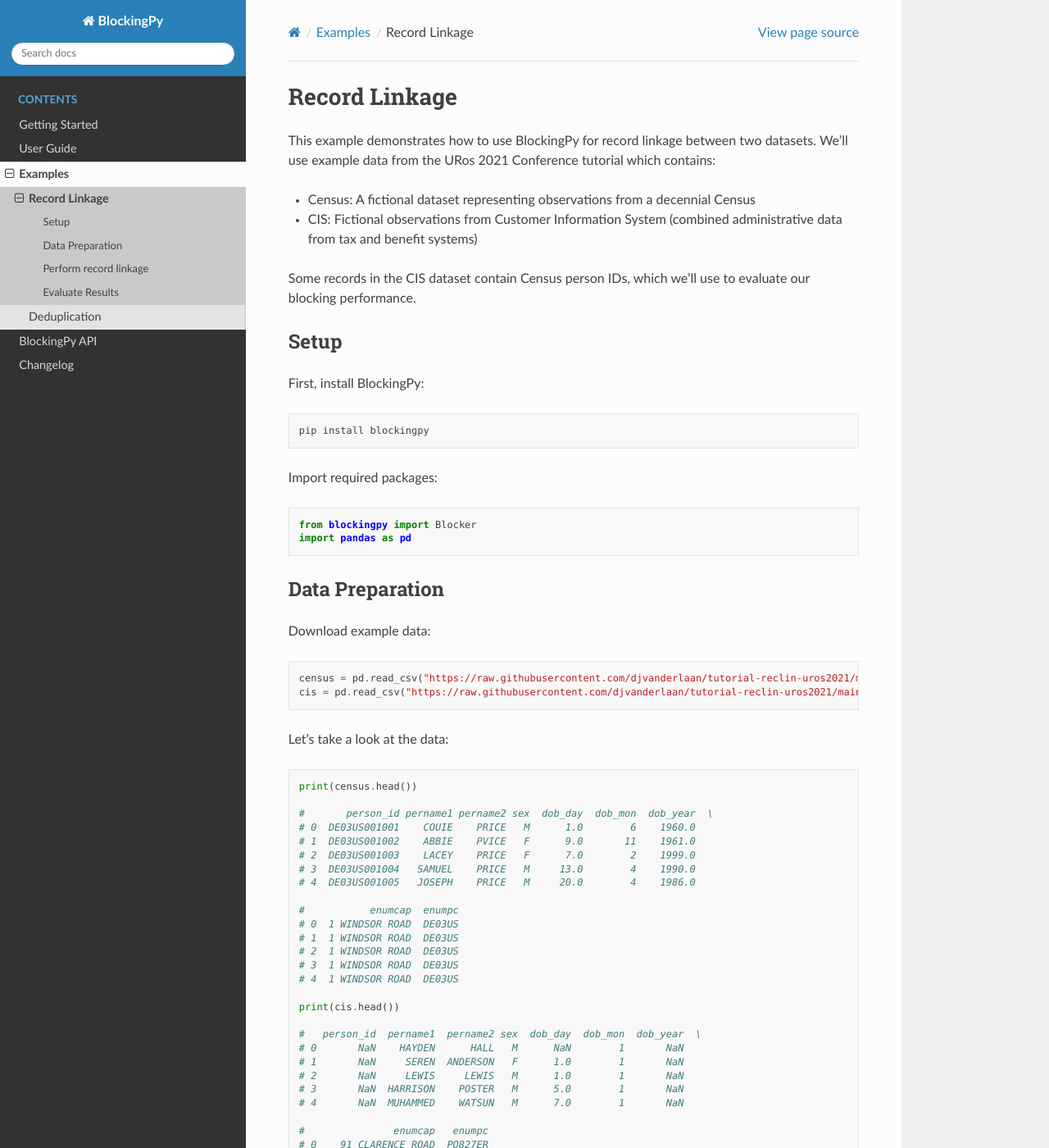
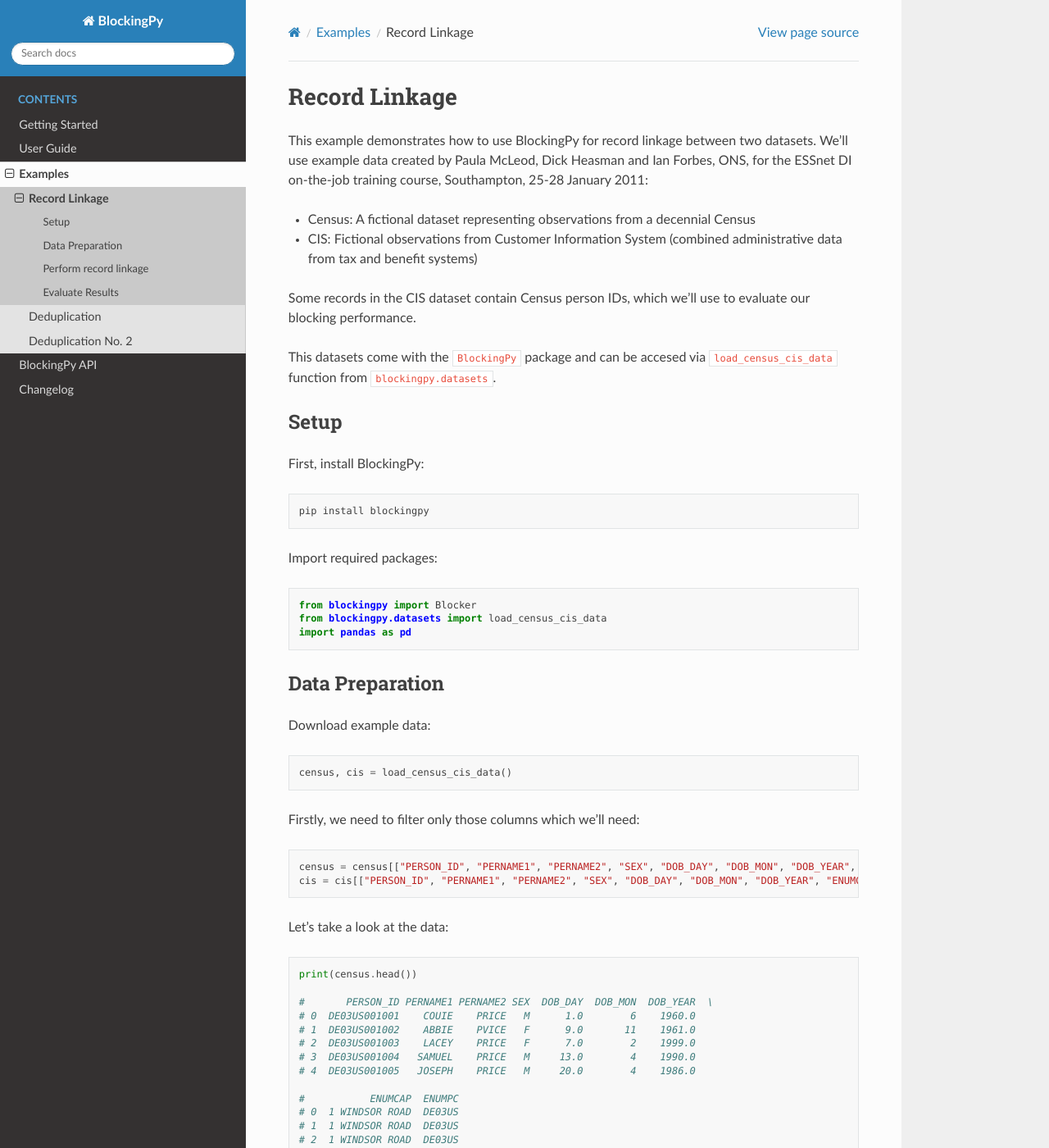
Before and after one commit to ncn-foreigners/BlockingPy, a Sphinx documentation site: the page built from docs/examples/record_linkage.md, in a window 1280 px wide and 1400 px high. Shown: the whole window at 82% size. Built offline with Sphinx 7.4.7 and the Read the Docs theme 3.1.0, drawn with Linux system fonts in a browser that asks for light colours; some of the changed text lies outside the part shown.

Commit message:
new dedup example

````diff
--- a/docs/examples/index.md
+++ b/docs/examples/index.md
@@ -6,3 +6,4 @@
 
 record_linkage
 deduplication
+deduplication_2
--- a/docs/examples/record_linkage.md
+++ b/docs/examples/record_linkage.md
@@ -1,12 +1,16 @@
 (record_linkage)=
 # Record Linkage
 
-This example demonstrates how to use BlockingPy for record linkage between two datasets. We'll use example data from the URos 2021 Conference tutorial which contains:
+This example demonstrates how to use BlockingPy for record linkage between two datasets. We'll use example data created by Paula McLeod, Dick Heasman and Ian Forbes, ONS,
+    for the ESSnet DI on-the-job training course, Southampton,
+    25-28 January 2011:
 
 - Census: A fictional dataset representing observations from a decennial Census
 - CIS: Fictional observations from Customer Information System (combined administrative data from tax and benefit systems)
 
 Some records in the CIS dataset contain Census person IDs, which we'll use to evaluate our blocking performance.
+
+This datasets come with the `BlockingPy` package and can be accesed via `load_census_cis_data` function from `blockingpy.datasets`.
 
 ## Setup
 
@@ -20,6 +24,7 @@
 
 ```python
 from blockingpy import Blocker
+from blockingpy.datasets import load_census_cis_data
 import pandas as pd
 ```
 
@@ -28,8 +33,14 @@
 Download example data:
 
 ```python
-census = pd.read_csv("https://raw.githubusercontent.com/djvanderlaan/tutorial-reclin-uros2021/main/data/census.csv")
-cis = pd.read_csv("https://raw.githubusercontent.com/djvanderlaan/tutorial-reclin-uros2021/main/data/cis.csv")
+census, cis = load_census_cis_data()
+```
+
+Firstly, we need to filter only those columns which we'll need:
+
+```python
+census = census[["PERSON_ID", "PERNAME1", "PERNAME2", "SEX", "DOB_DAY", "DOB_MON", "DOB_YEAR", "ENUMCAP", "ENUMPC"]]
+cis = cis[["PERSON_ID", "PERNAME1", "PERNAME2", "SEX", "DOB_DAY", "DOB_MON", "DOB_YEAR", "ENUMCAP", "ENUMPC"]]
 ```
 
 Let's take a look at the data:
@@ -37,14 +48,14 @@
 ```python
 print(census.head())
 
-#       person_id pername1 pername2 sex  dob_day  dob_mon  dob_year  \
+#       PERSON_ID PERNAME1 PERNAME2 SEX  DOB_DAY  DOB_MON  DOB_YEAR  \
 # 0  DE03US001001    COUIE    PRICE   M      1.0        6    1960.0
 # 1  DE03US001002    ABBIE    PVICE   F      9.0       11    1961.0
 # 2  DE03US001003    LACEY    PRICE   F      7.0        2    1999.0
 # 3  DE03US001004   SAMUEL    PRICE   M     13.0        4    1990.0
 # 4  DE03US001005   JOSEPH    PRICE   M     20.0        4    1986.0
 
-#           enumcap  enumpc
+#           ENUMCAP  ENUMPC
 # 0  1 WINDSOR ROAD  DE03US
 # 1  1 WINDSOR ROAD  DE03US
 # 2  1 WINDSOR ROAD  DE03US
@@ -53,14 +64,14 @@
 
 print(cis.head())
 
-#   person_id  pername1  pername2 sex  dob_day  dob_mon  dob_year  \
+#   PERSON_ID  PERNAME1  PERNAME2 SEX  DOB_DAY  DOB_MON  DOB_YEAR  \
 # 0       NaN    HAYDEN      HALL   M      NaN        1       NaN
 # 1       NaN     SEREN  ANDERSON   F      1.0        1       NaN
 # 2       NaN     LEWIS     LEWIS   M      1.0        1       NaN
 # 3       NaN  HARRISON    POSTER   M      5.0        1       NaN
 # 4       NaN  MUHAMMED    WATSUN   M      7.0        1       NaN
 
-#               enumcap   enumpc
+#               ENUMCAP   ENUMPC
 # 0    91 CLARENCE ROAD  PO827ER
 # 1      24 CHURCH LANE  LS992DB
 # 2      53 CHURCH ROAD   M432ZZ
@@ -78,21 +89,21 @@
 
 ```python
 # Convert numeric fields to strings
-census[['dob_day', 'dob_mon', 'dob_year']] = census[['dob_day', 'dob_mon', 'dob_year']].astype(str)
-cis[['dob_day', 'dob_mon', 'dob_year']] = cis[['dob_day', 'dob_mon', 'dob_year']].astype(str)
+census[['DOB_DAY', 'DOB_MON', 'DOB_YEAR']] = census[['DOB_DAY', 'DOB_MON', 'DOB_YEAR']].astype(str)
+cis[['DOB_DAY', 'DOB_MON', 'DOB_YEAR']] = cis[['DOB_DAY', 'DOB_MON', 'DOB_YEAR']].astype(str)
 
 # Fill NAs with empty strings
 census = census.fillna('')
 cis = cis.fillna('')
 
 # Concatenate fields
-census['txt'] = census['pername1'] + census['pername2'] + census['sex'] + \
-                census['dob_day'] + census['dob_mon'] + census['dob_year'] + \
-                census['enumcap'] + census['enumpc']
+census['txt'] = census['PERNAME1'] + census['PERNAME2'] + census['SEX'] + \
+                census['DOB_DAY'] + census['DOB_MON'] + census['DOB_YEAR'] + \
+                census['ENUMCAP'] + census['ENUMPC']
 
-cis['txt'] = cis['pername1'] + cis['pername2'] + cis['sex'] + \
-             cis['dob_day'] + cis['dob_mon'] + cis['dob_year'] + \
-             cis['enumcap'] + cis['enumpc']
+cis['txt'] = cis['PERNAME1'] + cis['PERNAME2'] + cis['SEX'] + \
+             cis['DOB_DAY'] + cis['DOB_MON'] + cis['DOB_YEAR'] + \
+             cis['ENUMCAP'] + cis['ENUMPC']
 ```
 
 Let's see how the new column looks like:
@@ -182,28 +193,28 @@
 print(cis.iloc[0, :])
 print(census.iloc[17339, :])
 
-# person_id
-# pername1                                        HAYDEN
-# pername2                                          HALL
-# sex                                                  M
-# dob_day                                            nan
-# dob_mon                                              1
-# dob_year                                           nan
-# enumcap                               91 CLARENCE ROAD
-# enumpc                                         PO827ER
+# PERSON_ID
+# PERNAME1                                        HAYDEN
+# PERNAME2                                          HALL
+# SEX                                                  M
+# DOB_DAY                                            nan
+# DOB_MON                                              1
+# DOB_YEAR                                           nan
+# ENUMCAP                               91 CLARENCE ROAD
+# ENUMPC                                         PO827ER
 # txt          HAYDENHALLMnan1nan91 CLARENCE ROADPO827ER
 # y                                                    0
 # Name: 0, dtype: object
 
-# person_id                                   PO827ER091001
-# pername1                                           HAYDEM
-# pername2                                             HALL
-# sex                                                     M
-# dob_day                                               1.0
-# dob_mon                                                 1
-# dob_year                                           1957.0
-# enumcap                                  91 CLARENCE ROAD
-# enumpc                                            PO827ER
+# PERSON_ID                                   PO827ER091001
+# PERNAME1                                           HAYDEM
+# PERNAME2                                             HALL
+# SEX                                                     M
+# DOB_DAY                                               1.0
+# DOB_MON                                                 1
+# DOB_YEAR                                           1957.0
+# ENUMCAP                                  91 CLARENCE ROAD
+# ENUMPC                                            PO827ER
 # txt          HAYDEMHALLM1.011957.091 CLARENCE ROADPO827ER
 # x                                                   17339
 
@@ -220,9 +231,9 @@
 
 # Find true matches using person_id
 matches = pd.merge(
-    left=census[['person_id', 'x']],
-    right=cis[['person_id', 'y']],
-    on='person_id'
+    left=census[['PERSON_ID', 'x']],
+    right=cis[['PERSON_ID', 'y']],
+    on='PERSON_ID'
 )
 
 # Add block numbers
````
Also changed, not shown: docs/changelog.md (+3 -1 lines), docs/examples/deduplication_2.md (added, +241 -0 lines), docs/index.md (+11 -0 lines).
